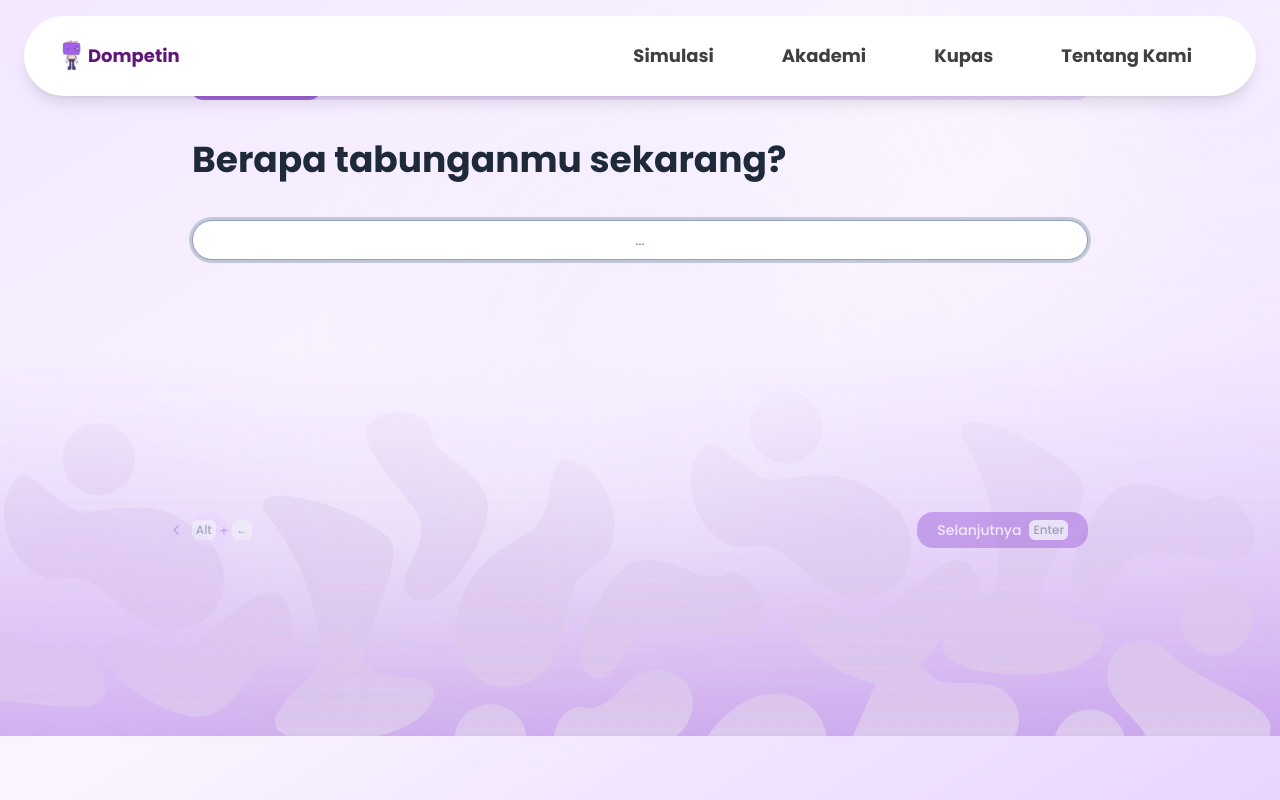
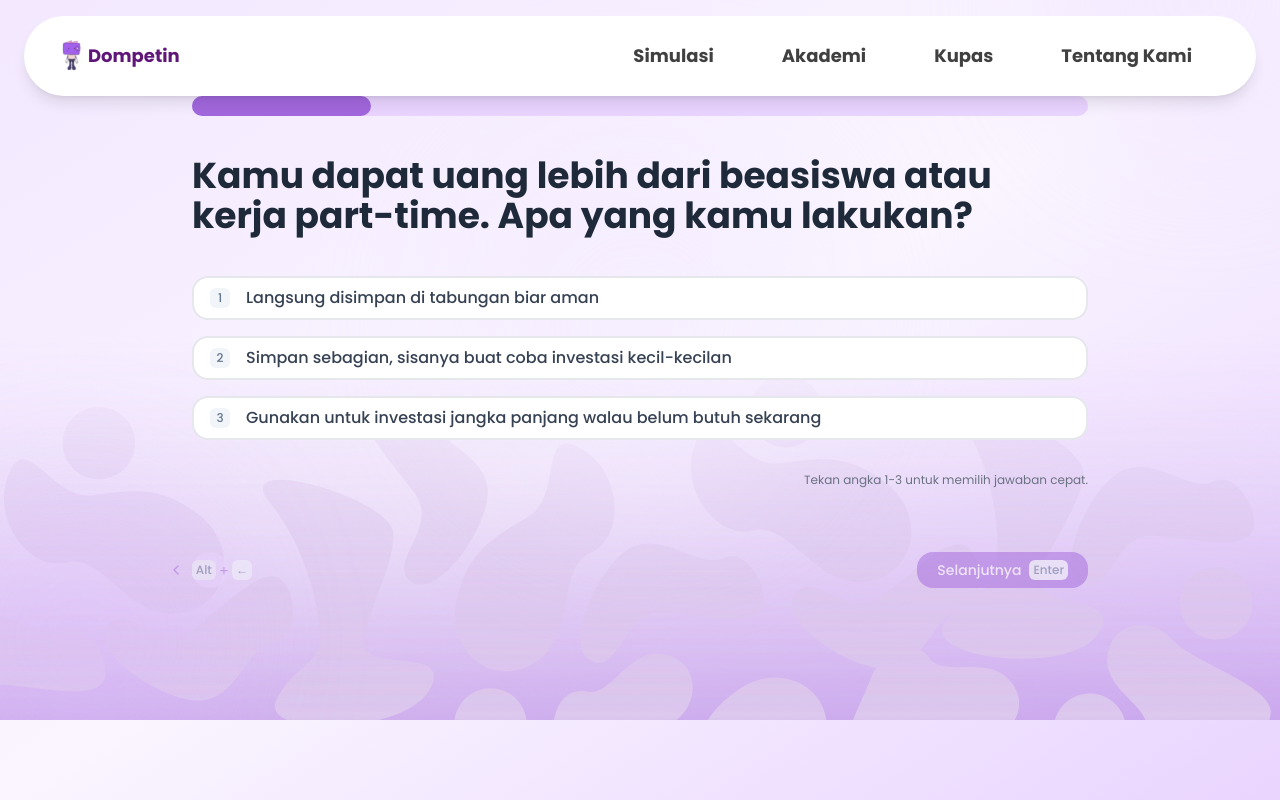
Before and after one commit to dompetin/website, a Next.js app: page /survey in a window 1280 px wide. Built offline with nearby package versions, Linux system fonts and the light colour scheme.

Commit message:
fix: quiz pokoknya terus nambahin animasi resep

```diff
--- a/app/(app)/survey/components/quiz.tsx
+++ b/app/(app)/survey/components/quiz.tsx
@@ -10,6 +10,7 @@ import { useQuizStore } from "../store/quiz-store";
 import { QuizProgress } from "./progress";
 import { ResultScreen } from "./result-screen";
 import { ToggleButton } from "./toggle-button";
+import * as m from "@/lib/motion";
 
 export function Quiz() {
   const { current, total, answers, setAnswer, onPrevious, onNext } =
@@ -125,23 +126,43 @@ export function Quiz() {
         </div>
 
         <div
-          className="relative z-10 flex min-h-screen translate-y-[4rem] flex-col items-center justify-start px-4 py-8 focus:outline-none lg:translate-y-[5rem]"
+          className="relative z-10 flex min-h-screen translate-y-[5rem] flex-col items-center justify-start px-4 py-8 focus:outline-none lg:translate-y-[7rem]"
           tabIndex={0}
           ref={containerRef}
           onKeyDown={handleKeyDown}
           role="region"
           aria-label={`Pertanyaan ${current + 1} dari ${total}`}
         >
-          <div className="flex w-full max-w-4xl flex-col pb-24 md:min-h-[500px] md:pb-0">
+          <m.div
+            key={current}
+            initial={{ opacity: 0, y: 20 }}
+            animate={{ opacity: 1, y: 0 }}
+            transition={{ duration: 0.5, ease: "easeOut" }}
+            className="flex w-full max-w-4xl flex-col pb-24 md:min-h-[500px] md:pb-0"
+          >
+            <m.div
+              initial={{ opacity: 0 }}
+              animate={{ opacity: 1 }}
+              transition={{ duration: 0.3, delay: 0.1 }}
+            >
               <QuizProgress />
+            </m.div>
 
             <div className="mb-8">
-              <h2 className="mb-4 text-2xl font-bold text-gray-800 md:text-[32px] lg:mb-10 lg:text-4xl">
+              <m.h2
+                initial={{ opacity: 0, x: -20 }}
+                animate={{ opacity: 1, x: 0 }}
+                transition={{ duration: 0.5, delay: 0.2, ease: "easeOut" }}
+                className="mb-4 text-2xl font-bold text-gray-800 md:text-[32px] lg:mb-10 lg:text-4xl"
+              >
                 {question.text}
-              </h2>
+              </m.h2>
 
               {question.type === "choice" ? (
-                <div
+                <m.div
+                  initial={{ opacity: 0 }}
+                  animate={{ opacity: 1 }}
+                  transition={{ duration: 0.3, delay: 0.3 }}
                   className="flex flex-col gap-2 lg:gap-4"
                   role="list"
                   aria-label="Pilihan jawaban"
@@ -153,11 +174,19 @@ export function Quiz() {
                         ? ans === opt.score
                         : ans === opt.text;
                     return (
+                      <m.div
+                        key={idx.toString()}
+                        initial={{ opacity: 0, x: -20 }}
+                        animate={{ opacity: 1, x: 0 }}
+                        transition={{
+                          duration: 0.4,
+                          delay: 0.35 + idx * 0.08,
+                          ease: "easeOut",
+                        }}
+                      >
                         <Button
-                        key={idx.toString()}
                           onClick={() => setAnswer(question.id, opt.text)}
                           aria-pressed={isSelected}
-                        // role="listitem"
                           className={`flex h-auto w-full items-center justify-start gap-4 rounded-2xl border-2 px-4 py-2 text-left text-xs transition-all duration-200 sm:text-sm lg:text-base ${
                             isSelected
                               ? "bg-primary border-primary hover:bg-primary text-white shadow-lg hover:text-white"
@@ -169,14 +198,25 @@ export function Quiz() {
                             {opt.text}
                           </span>
                         </Button>
+                      </m.div>
                     );
                   })}
-                  <p className="mt-4 hidden text-end text-xs text-gray-500 lg:block">
+                  <m.p
+                    initial={{ opacity: 0 }}
+                    animate={{ opacity: 1 }}
+                    transition={{ duration: 0.3, delay: 0.7 }}
+                    className="mt-4 hidden text-end text-xs text-gray-500 lg:block"
+                  >
                     Tekan angka 1-{Math.min(9, question.options?.length ?? 1)}{" "}
                     untuk memilih jawaban cepat.
-                  </p>
-                </div>
+                  </m.p>
+                </m.div>
               ) : (
+                <m.div
+                  initial={{ opacity: 0, scale: 0.95 }}
+                  animate={{ opacity: 1, scale: 1 }}
+                  transition={{ duration: 0.4, delay: 0.3, ease: "easeOut" }}
+                >
                   <MaskInput
                     ref={inputRef}
                     mask="currency"
@@ -199,13 +239,19 @@ export function Quiz() {
                     }}
                     placeholder="..."
                     aria-label="Jawaban"
-                  className="bg-background text-center rounded-full h-10 text-xl"
+                    className="bg-background h-10 rounded-full text-center text-xl"
                   />
+                </m.div>
               )}
             </div>
 
             {/* Desktop: ToggleButton inside content flow */}
-            <div className="mt-auto mb-0 hidden md:block">
+            <m.div
+              initial={{ opacity: 0, y: 10 }}
+              animate={{ opacity: 1, y: 0 }}
+              transition={{ duration: 0.4, delay: 0.5, ease: "easeOut" }}
+              className="mt-auto mb-0 hidden md:block"
+            >
               <ToggleButton
                 onPrevious={onPrevious}
                 onNext={onNext}
@@ -214,13 +260,18 @@ export function Quiz() {
                 current={current}
                 total={total}
               />
-            </div>
-          </div>
+            </m.div>
+          </m.div>
         </div>
       </div>
 
       {/* Mobile: ToggleButton fixed at bottom */}
-      <div className="md:hidden">
+      <m.div
+        initial={{ opacity: 0, y: 20 }}
+        animate={{ opacity: 1, y: 0 }}
+        transition={{ duration: 0.4, delay: 0.6, ease: "easeOut" }}
+        className="md:hidden"
+      >
         <ToggleButton
           onPrevious={onPrevious}
           onNext={onNext}
@@ -229,7 +280,7 @@ export function Quiz() {
           current={current}
           total={total}
         />
-      </div>
+      </m.div>
     </>
   );
 }
--- a/app/(app)/survey/components/result-screen.tsx
+++ b/app/(app)/survey/components/result-screen.tsx
@@ -7,6 +7,8 @@ import Container from "@/components/container";
 import Image from "next/image";
 import { PieChart, Pie, Cell, ResponsiveContainer } from "recharts";
 import { Footer } from "../../(with-default-layout)/components/footer";
+import Link from "next/link";
+import * as m from "@/lib/motion";
 
 const getAssetImage = (asset: string, index: number): string => {
   const assetKey = asset.toLowerCase().replace(/\s+/g, "-");
@@ -38,7 +40,12 @@ export function ResultScreen() {
         />
 
         {/* Character image ditempatkan di luar ellipse */}
-        <div className="absolute bottom-32 left-1/2 z-20 -translate-x-1/2 -translate-y-1/2 sm:bottom-40 md:bottom-44 lg:bottom-50">
+        <m.div
+          initial={{ opacity: 0, scale: 0.8, y: 50 }}
+          animate={{ opacity: 1, scale: 1, y: 0 }}
+          transition={{ duration: 0.6, delay: 0.2, ease: "easeOut" }}
+          className="absolute bottom-32 left-1/2 z-20 -translate-x-1/2 -translate-y-1/2 sm:bottom-40 md:bottom-44 lg:bottom-50"
+        >
           <Image
             src={`/survey/${
               numeric >= 1 && numeric <= 3
@@ -55,7 +62,7 @@ export function ResultScreen() {
             quality={100}
             className="h-[200px] w-[200px] drop-shadow-xl sm:h-[250px] sm:w-[250px] lg:h-[300px] lg:w-[300px] xl:h-[350px] xl:w-[350px]"
           />
-        </div>
+        </m.div>
 
         {/* Background purple dengan ellipse */}
         <div
@@ -63,31 +70,58 @@ export function ResultScreen() {
           style={{ clipPath: "ellipse(57% 65% at 50% 69%)" }}
         >
           <Container className="pb-8 text-center text-white sm:pb-12 lg:pb-16">
-            <h1 className="text-base text-purple-300 sm:text-lg md:text-xl lg:text-2xl xl:text-3xl">
+            <m.h1
+              initial={{ opacity: 0, y: -20 }}
+              animate={{ opacity: 1, y: 0 }}
+              transition={{ duration: 0.5, delay: 0.4, ease: "easeOut" }}
+              className="text-base text-purple-300 sm:text-lg md:text-xl lg:text-2xl xl:text-3xl"
+            >
               Kamu adalah...
-            </h1>
-            <h2 className="-mt-3 text-3xl font-bold text-white sm:mt-3 sm:text-4xl md:text-5xl lg:text-5xl xl:text-6xl">
+            </m.h1>
+            <m.h2
+              initial={{ opacity: 0, scale: 0.9 }}
+              animate={{ opacity: 1, scale: 1 }}
+              transition={{ duration: 0.6, delay: 0.6, ease: "easeOut" }}
+              className="-mt-3 text-3xl font-bold text-white sm:mt-3 sm:text-4xl md:text-5xl lg:text-5xl xl:text-6xl"
+            >
               Investor {result.title}
-            </h2>
-            <p className="mx-auto max-w-2xl px-4 text-xs leading-relaxed text-pretty text-white/90 sm:mt-6 sm:text-sm md:text-base lg:mt-8 lg:text-lg xl:max-w-3xl xl:text-lg">
+            </m.h2>
+            <m.p
+              initial={{ opacity: 0, y: 20 }}
+              animate={{ opacity: 1, y: 0 }}
+              transition={{ duration: 0.5, delay: 0.8, ease: "easeOut" }}
+              className="mx-auto max-w-2xl px-4 text-xs leading-relaxed text-pretty text-white/90 sm:mt-6 sm:text-sm md:text-base lg:mt-8 lg:text-lg xl:max-w-3xl xl:text-lg"
+            >
               {result.description}
-            </p>
+            </m.p>
           </Container>
         </div>
       </section>
 
       {/* Portfolio Section */}
       <Container className="flex flex-col items-center justify-center py-12">
-        <div className="mb-8 text-center">
+        <m.div
+          initial={{ opacity: 0, y: 20 }}
+          whileInView={{ opacity: 1, y: 0 }}
+          viewport={{ once: true, amount: 0.3 }}
+          transition={{ duration: 0.5, ease: "easeOut" }}
+          className="mb-8 text-center"
+        >
           <h2 className="mb-2 text-2xl font-bold text-gray-800 lg:text-3xl">
             Portfolio yang Cocok Untukmu
           </h2>
           <p className="text-gray-600">Level resiko: {result.level}</p>
-        </div>
+        </m.div>
 
         <div className="grid w-full max-w-lg grid-cols-1 items-center justify-center gap-8 sm:min-w-lg lg:max-w-none lg:grid-cols-2 lg:gap-12">
           {/* Donut Chart */}
-          <div className="mx-auto h-64 w-64 lg:h-96 lg:w-96">
+          <m.div
+            initial={{ opacity: 0, scale: 0.8, rotate: -10 }}
+            whileInView={{ opacity: 1, scale: 1, rotate: 0 }}
+            viewport={{ once: true, amount: 0.3 }}
+            transition={{ duration: 0.6, delay: 0.2, ease: "easeOut" }}
+            className="mx-auto h-64 w-64 lg:h-96 lg:w-96"
+          >
             <ResponsiveContainer width="100%" height="100%">
               <PieChart>
                 <Pie
@@ -105,17 +139,31 @@ export function ResultScreen() {
                 </Pie>
               </PieChart>
             </ResponsiveContainer>
-          </div>
+          </m.div>
 
           {/* Portfolio Legend */}
           <div className="space-y-4">
-            <div className="flex w-full items-center justify-between">
+            <m.div
+              initial={{ opacity: 0, x: 20 }}
+              whileInView={{ opacity: 1, x: 0 }}
+              viewport={{ once: true, amount: 0.3 }}
+              transition={{ duration: 0.4, delay: 0.2, ease: "easeOut" }}
+              className="flex w-full items-center justify-between"
+            >
               <p>Jenis Aset</p>
               <p>Alokasi Dana</p>
-            </div>
+            </m.div>
             {result.portfolio.map((item, index) => (
-              <div
+              <m.div
                 key={index}
+                initial={{ opacity: 0, x: 20 }}
+                whileInView={{ opacity: 1, x: 0 }}
+                viewport={{ once: true, amount: 0.3 }}
+                transition={{
+                  duration: 0.4,
+                  delay: 0.3 + index * 0.1,
+                  ease: "easeOut",
+                }}
                 className="flex items-center justify-between gap-3"
               >
                 <div className="flex items-center justify-center gap-2">
@@ -129,37 +177,95 @@ export function ResultScreen() {
                 <div className="text-lg font-bold text-purple-600">
                   {item.percentage}%
                 </div>
-              </div>
+              </m.div>
             ))}
             <div className="mt-8">
               <p className="mb-4 font-bold">
                 Mau coba bikin portfoliomu sendiri?
               </p>
-              <Button
+              {/*<Button
                 size="lg"
                 className="rounded-full bg-[#A267DD] px-8 py-3 text-lg font-semibold text-white hover:bg-purple-700"
                 onClick={() => (window.location.href = "/simulasi-portofolio")}
               >
                 Simulasikan sekarang!
+              </Button>*/}
+              <m.div
+                initial={{ opacity: 0, y: 20 }}
+                animate={{ opacity: 1, y: 0 }}
+                transition={{ duration: 0.4, delay: 0.8, ease: "easeOut" }}
+              >
+                <Button
+                  size={"xl"}
+                  className="w-fit text-xl font-semibold max-md:mt-8"
+                  asChild
+                >
+                  <Link href="/simulasi-portofolio">Simulasikan sekarang!</Link>
                 </Button>
+              </m.div>
             </div>
           </div>
         </div>
-        <p className="mt-4 w-full max-w-lg text-xs text-gray-400 sm:min-w-lg lg:max-w-none">
+        <m.p
+          initial={{ opacity: 0 }}
+          whileInView={{ opacity: 1 }}
+          viewport={{ once: true, amount: 0.3 }}
+          transition={{ duration: 0.4, delay: 0.5, ease: "easeOut" }}
+          className="mt-4 w-full max-w-lg text-xs text-gray-400 sm:min-w-lg lg:max-w-none"
+        >
           *Bukan ajakan berinvestasi, selalu lakukan riset sendiri sebelum
           mengambil keputusan finansial
-        </p>
+        </m.p>
       </Container>
 
       {/* Asset Learning Section */}
+      {/* Asset Learning Section */}
       <Container className="py-12">
-        <h2 className="mb-8 text-2xl font-bold text-gray-800 lg:text-3xl">
+        <m.h2
+          initial={{ opacity: 0, y: 20 }}
+          whileInView={{ opacity: 1, y: 0 }}
+          viewport={{ once: true, amount: 0.5 }}
+          transition={{ duration: 0.5, ease: "easeOut" }}
+          className="mb-8 text-2xl font-bold text-gray-800 lg:text-3xl"
+        >
           Yuk pelajari aset berikut!
-        </h2>
+        </m.h2>
 
-        <div className="flex flex-wrap items-center justify-center gap-6 lg:grid lg:grid-cols-3 lg:gap-10">
-          {result.recommendations.map((asset, index) => (
-            <div key={index} className="flex items-end">
+        <m.div
+          initial="hidden"
+          whileInView="visible"
+          viewport={{ once: true, amount: 0.25 }}
+          variants={{
+            hidden: {},
+            visible: {
+              transition: {
+                staggerChildren: 0.15,
+                ease: "easeOut",
+              },
+            },
+          }}
+          className="flex flex-wrap items-center justify-center gap-6 lg:grid lg:grid-cols-3 lg:gap-10"
+        >
+          {result.recommendations.map((asset, index) => {
+            const assetKey = asset.toLowerCase().replace(/\s+/g, "-");
+            const assetSlug = assetKey.includes("reksadana")
+              ? "reksadana"
+              : assetKey;
+
+            return (
+              <m.div
+                key={index}
+                variants={{
+                  hidden: { opacity: 0, y: 30 },
+                  visible: {
+                    opacity: 1,
+                    y: 0,
+                    transition: { duration: 0.45, ease: "easeOut" },
+                  },
+                }}
+                className="will-change-opacity flex items-end transition-transform duration-300 will-change-transform hover:scale-102"
+              >
+                <Link href={`/akademi/${assetSlug}`}>
                   <Image
                     src={getAssetImage(asset, index)}
                     alt={`${asset} illustration`}
@@ -168,10 +274,13 @@ export function ResultScreen() {
                     quality={100}
                     className="w-full rounded-lg"
                   />
-            </div>
-          ))}
-        </div>
+                </Link>
+              </m.div>
+            );
+          })}
+        </m.div>
       </Container>
+
       <Footer />
     </main>
   );
--- a/app/(app)/survey/components/toggle-button.tsx
+++ b/app/(app)/survey/components/toggle-button.tsx
@@ -34,7 +34,7 @@ export function ToggleButton({
           title="Sebelumnya"
         >
           <ChevronLeftIcon />
-          <KbdGroup>
+          <KbdGroup className="hidden lg:flex">
             <Kbd>Alt</Kbd>
             <span>+</span>
             <Kbd>&larr;</Kbd>
@@ -61,12 +61,12 @@ export function ToggleButton({
           {current === total - 1 ? (
             <>
               Lihat Hasil
-              <Kbd>Enter</Kbd>
+              <Kbd className="hidden lg:flex">Enter</Kbd>
             </>
           ) : (
             <>
               Selanjutnya
-              <Kbd>Enter</Kbd>
+              <Kbd className="hidden lg:flex">Enter</Kbd>
             </>
           )}
         </Button>
--- a/app/(app)/survey/constants/questions.ts
+++ b/app/(app)/survey/constants/questions.ts
@@ -1,18 +1,6 @@
 export const questions = [
   {
     id: 1,
-    text: "Berapa tabunganmu sekarang?",
-    type: "input",
-    placeholder: "Rp...",
-  },
-  {
-    id: 2,
-    text: "Berapa yang kamu siap tabung per bulan?",
-    type: "input",
-    placeholder: "Rp...",
-  },
-  {
-    id: 3,
     text: "Kamu dapat uang lebih dari beasiswa atau kerja part-time. Apa yang kamu lakukan?",
     type: "choice",
     options: [
@@ -37,7 +25,7 @@ export const questions = [
     ],
   },
   {
-    id: 4,
+    id: 2,
     text: "Harga saham yang kamu beli turun 15% dalam sebulan. Apa reaksimu?",
     type: "choice",
     options: [
@@ -62,7 +50,7 @@ export const questions = [
     ],
   },
   {
-    id: 5,
+    id: 3,
     text: "Kalau kamu menabung atau berinvestasi, kamu ingin hasilnya terlihat dalam…",
     type: "choice",
     options: [
@@ -77,7 +65,7 @@ export const questions = [
     ],
   },
   {
-    id: 6,
+    id: 4,
     text: "Kamu mau beli laptop baru 1 tahun lagi, tapi juga ingin uangmu berkembang. Pilih mana?",
     type: "choice",
     options: [
@@ -102,7 +90,7 @@ export const questions = [
     ],
   },
   {
-    id: 7,
+    id: 5,
     text: "Temanmu ajak investasi di saham yang trennya lagi naik. Gimana responmu?",
     type: "choice",
     options: [
```
Also changed, not shown: 1 other file (tests, documents, lock files or other folders). Lines whose indentation alone changed are shown as unchanged.
